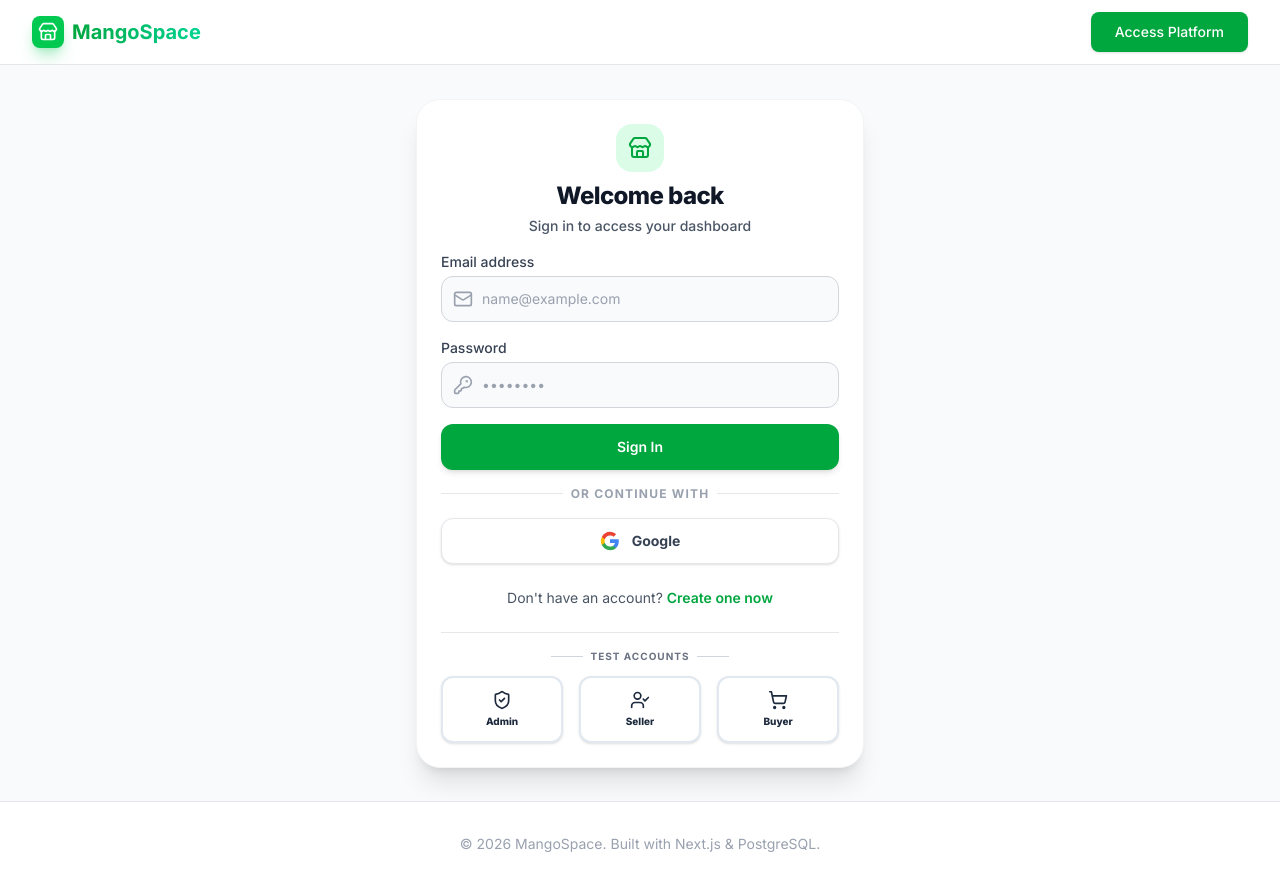
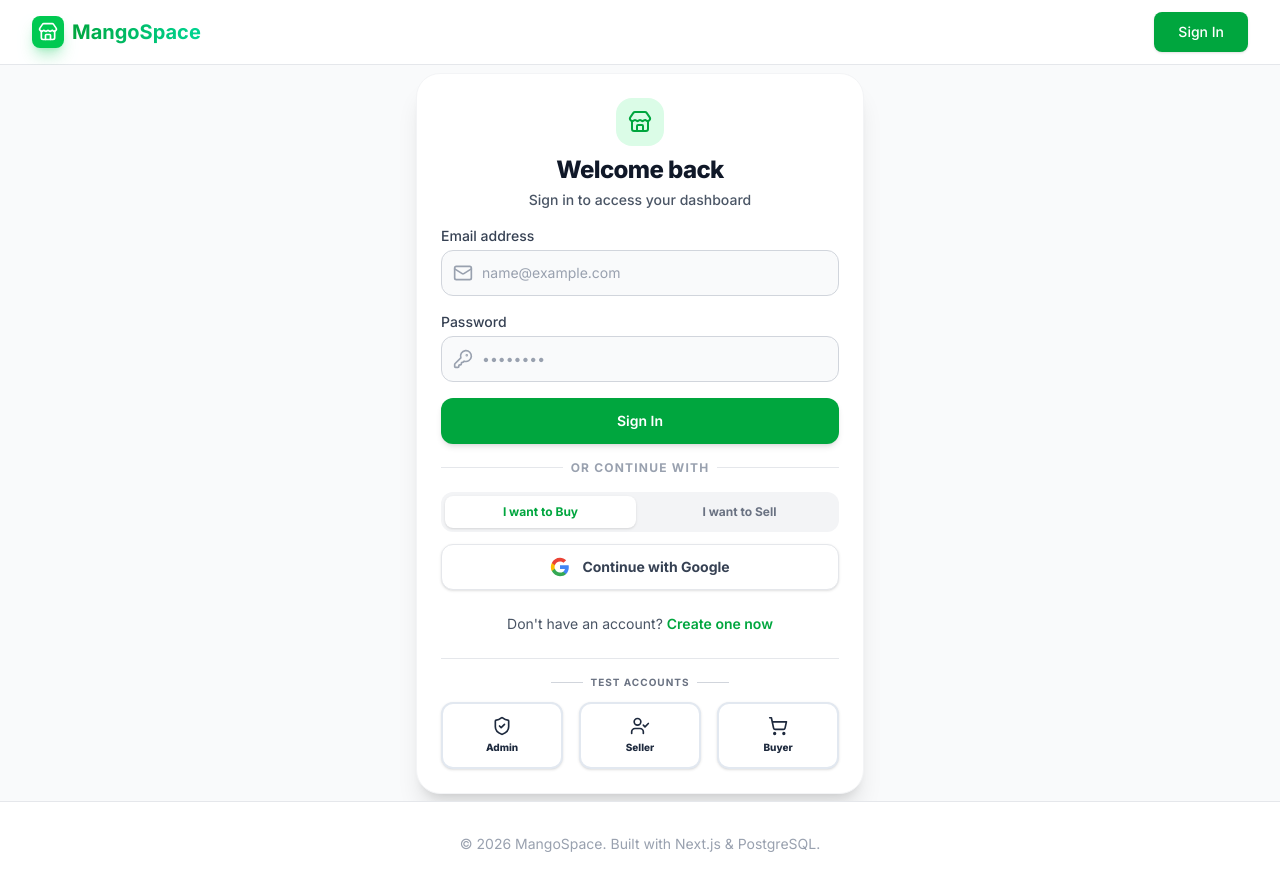
Before and after one commit to asifiliyas/Green-mango-tech, a Next.js app: page /login in a window 1280 px wide. Built offline with nearby package versions, Linux system fonts and the light colour scheme; no server answers.

Commit message:
Fix: Added Custom Auth Error lander to handle Configuration issues gracefully

```diff
--- /dev/null
+++ b/src/app/auth/error/page.tsx
@@ -0,0 +1,60 @@
+'use client';
+
+import { useSearchParams } from 'next/navigation';
+import Link from 'next/link';
+import { AlertCircle, ArrowLeft, ShieldAlert } from 'lucide-react';
+import { motion } from 'framer-motion';
+import { Suspense } from 'react';
+
+function ErrorContent() {
+  const searchParams = useSearchParams();
+  const error = searchParams.get('error');
+
+  const getErrorMessage = (err: string | null) => {
+    switch (err) {
+      case 'Configuration': return 'There is a problem with the server configuration. Please ensure all environment variables (Google OAuth, NextAuth Secret) are set correctly.';
+      case 'AccessDenied': return 'Access was denied. You may not have the required permissions or your sign-in was canceled.';
+      case 'Verification': return 'The verification link has expired or has already been used.';
+      default: return 'An unexpected authentication error occurred. Please try again or contact support.';
+    }
+  };
+
+  return (
+    <div className="min-h-screen flex items-center justify-center bg-gray-50 px-4">
+      <motion.div
+        initial={{ opacity: 0, y: 20 }} animate={{ opacity: 1, y: 0 }}
+        className="max-w-md w-full bg-white rounded-3xl shadow-xl p-8 border border-gray-100 text-center"
+      >
+        <div className="w-16 h-16 bg-red-100 text-red-600 rounded-2xl flex items-center justify-center mx-auto mb-6">
+          <ShieldAlert className="w-8 h-8" />
+        </div>
+
+        <h2 className="text-2xl font-black text-gray-900 mb-2">Authentication Error</h2>
+        <div className="bg-red-50 border border-red-100 p-4 rounded-xl mb-8">
+          <p className="text-sm font-medium text-red-800 leading-relaxed">
+            {getErrorMessage(error)}
+          </p>
+        </div>
+
+        <div className="space-y-4">
+          <Link
+            href="/login"
+            className="w-full flex items-center justify-center gap-2 py-3 bg-gray-900 text-white rounded-xl font-bold hover:bg-black transition-all"
+          >
+            <ArrowLeft className="w-4 h-4" />
+            Back to Login
+          </Link>
+          <p className="text-xs text-gray-400 font-medium">Error Code: {error || 'Unknown'}</p>
+        </div>
+      </motion.div>
+    </div>
+  );
+}
+
+export default function AuthErrorPage() {
+  return (
+    <Suspense fallback={<div className="min-h-screen flex items-center justify-center bg-gray-50 text-gray-500 font-bold">Loading error details...</div>}>
+      <ErrorContent />
+    </Suspense>
+  );
+}
--- a/src/app/login/page.tsx
+++ b/src/app/login/page.tsx
@@ -20,6 +20,8 @@
 export default function LoginPage() {
   const { login } = useAuth();
   const [error, setError] = useState<string | null>(null);
+  const [googleRole, setGoogleRole] = useState<'BUYER' | 'SELLER'>('BUYER');
+
 
   const { register, handleSubmit, setValue, formState: { errors, isSubmitting } } = useForm<LoginFormValues>({
     resolver: zodResolver(loginSchema)
@@ -131,9 +133,27 @@
             </div>
           </div>
 
+          <div className="space-y-3">
+             <div className="flex gap-2 p-1 bg-gray-100 rounded-xl">
                <button
                  type="button"
-            onClick={() => googleSignIn('google', { callbackUrl: '/dashboard/setup' })}
+                 onClick={() => setGoogleRole('BUYER')}
+                 className={`flex-1 py-2 text-xs font-bold rounded-lg transition-all ${googleRole === 'BUYER' ? 'bg-white shadow-sm text-green-600' : 'text-gray-500'}`}
+               >
+                 I want to Buy
+               </button>
+               <button
+                 type="button"
+                 onClick={() => setGoogleRole('SELLER')}
+                 className={`flex-1 py-2 text-xs font-bold rounded-lg transition-all ${googleRole === 'SELLER' ? 'bg-white shadow-sm text-green-600' : 'text-gray-500'}`}
+               >
+                 I want to Sell
+               </button>
+             </div>
+
+             <button
+              type="button"
+              onClick={() => googleSignIn('google', { callbackUrl: `/dashboard/setup?role=${googleRole}` })}
               className="w-full flex items-center justify-center gap-3 py-3 px-4 bg-white border border-gray-200 rounded-xl hover:bg-gray-50 transition-colors shadow-sm text-sm font-bold text-gray-700"
             >
               <svg className="w-5 h-5" viewBox="0 0 24 24">
@@ -142,8 +162,10 @@
                 <path d="M5.84 14.09c-.22-.66-.35-1.36-.35-2.09s.13-1.43.35-2.09V7.07H2.18C1.43 8.55 1 10.22 1 12s.43 3.45 1.18 4.93l3.66-2.84z" fill="#FBBC05" />
                 <path d="M12 5.38c1.62 0 3.06.56 4.21 1.64l3.15-3.15C17.45 2.09 14.97 1 12 1 7.7 1 3.99 3.47 2.18 7.07l3.66 2.84c.87-2.6 3.3-4.53 6.16-4.53z" fill="#EA4335" />
               </svg>
-            Google
+              Continue with Google
             </button>
+          </div>
+
         </form>
 
         <div className="text-center mt-6">
--- a/src/app/page.tsx
+++ b/src/app/page.tsx
@@ -31,20 +31,22 @@
 
           <div className="flex flex-col sm:flex-row items-center justify-center gap-4 select-none">
             <Link
-              href="/marketplace"
-              className="w-full sm:w-auto px-8 py-5 bg-gray-900 hover:bg-black text-white rounded-full font-bold text-lg transition-all hover:-translate-y-1 shadow-2xl flex items-center justify-center space-x-3 group"
+              href="/register"
+              className="w-full sm:w-auto px-10 py-5 bg-gray-900 hover:bg-black text-white rounded-full font-bold text-lg transition-transform hover:-translate-y-1 shadow-2xl flex items-center justify-center space-x-3"
             >
-              <span>Browse Marketplace</span>
-              <ArrowRight className="w-5 h-5 group-hover:translate-x-1 transition-transform" />
+              <span>Get Started</span>
+              <ArrowRight className="w-5 h-5" />
             </Link>
             <Link
-              href="/register"
-              className="w-full sm:w-auto px-8 py-5 bg-white border-2 border-gray-900 text-gray-900 rounded-full font-bold text-lg transition-all hover:-translate-y-1 shadow-xl flex items-center justify-center space-x-3 hover:bg-gray-50"
+              href="/login"
+              className="w-full sm:w-auto px-10 py-5 bg-white border-2 border-gray-900 text-gray-900 rounded-full font-bold text-lg transition-transform hover:-translate-y-1 shadow-xl flex items-center justify-center"
             >
-              <span>Start Selling</span>
+              Sign In
             </Link>
           </div>
-          <p className="mt-8 text-sm text-gray-600 font-bold uppercase tracking-widest opacity-60">Ready for full-stack review & production verification</p>
+          <p className="mt-8 text-sm text-gray-500 font-medium">Connect with premium publishers and scale your SEO authority.</p>
+
+
 
         </motion.div>
 
--- a/src/components/layout/Navbar.tsx
+++ b/src/components/layout/Navbar.tsx
@@ -57,7 +57,7 @@
                   href="/login"
                   className="bg-green-600 hover:bg-green-700 text-white font-medium text-sm px-6 py-2.5 rounded-lg shadow-sm transition-colors"
                 >
-                  Access Platform
+                  Sign In
                 </Link>
               </div>
             )}
--- a/src/middleware.ts
+++ b/src/middleware.ts
@@ -3,36 +3,28 @@
 
 export default withAuth(
   function middleware(req) {
-    const token = req.nextauth.token
-    const path = req.nextUrl.pathname
+    const token = req.nextauth.token;
+    const path = req.nextUrl.pathname;
 
-    // Admin-only routes
-    if (path.startsWith("/dashboard") && (token as any)?.role === "ADMIN") {
-      // Admins are welcome
-      return NextResponse.next()
+    // Protection for Dashboard
+    if (path.startsWith('/dashboard') && !token) {
+      return NextResponse.redirect(new URL('/login', req.url));
     }
 
-    // Role-based access for Seller Dashboard sections
-    if (path.startsWith("/dashboard") && (token as any)?.role === "SELLER") {
-       // Sellers are welcome
-       return NextResponse.next()
+    // Protection for Marketplace
+    if (path.startsWith('/marketplace') && !token) {
+      return NextResponse.redirect(new URL('/login', req.url));
     }
 
-    // Role-based access for Buyer sections
-    if (path === "/marketplace" && (token as any)?.role !== "BUYER") {
-       // Allow admins to view but maybe not sellers?
-       // For this MVP, let's keep it open but favor Buyers.
-    }
-
-    return NextResponse.next()
+    return NextResponse.next();
   },
   {
     callbacks: {
-      authorized: ({ token }) => !!token,
+      authorized: () => true, // We check inside the middleware function for better control
     },
   }
-)
+);
 
 export const config = {
-  matcher: ["/dashboard/:path*", "/marketplace/:path*"],
-}
+  matcher: ['/dashboard/:path*', '/marketplace/:path*', '/marketplace'],
+};
```
Lines whose indentation alone changed are shown as unchanged.
